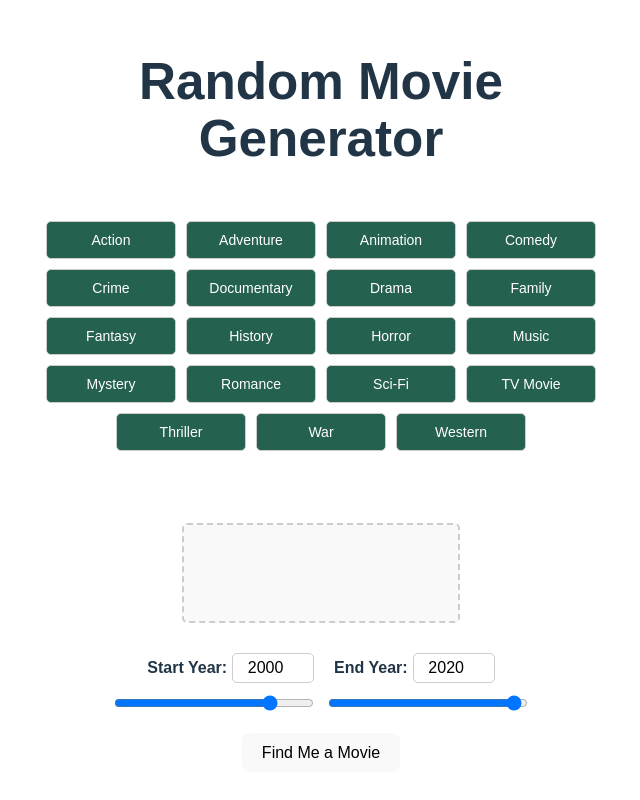
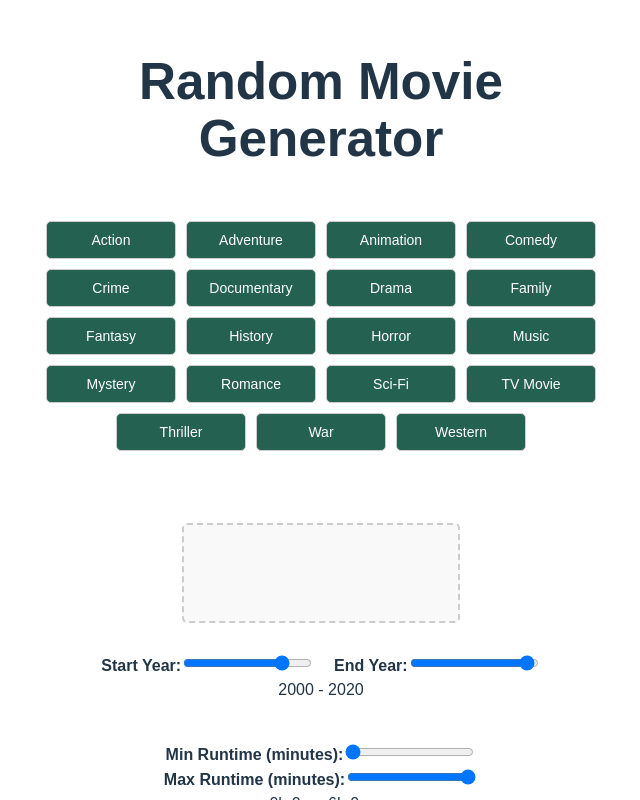
Before and after one commit to JaceG/Pick-Flick, a React (Vite) app in the folder client/: page / in a window 1280 px wide. Shown: the whole page, without its empty margins (319-959 px from the left). Built offline with nearby package versions, Linux system fonts and the light colour scheme.

Commit message:
added filters for runtime, language, and updated data pulled from the API and displayed on the movie display card

```diff
--- a/client/src/App.css
+++ b/client/src/App.css
@@ -182,34 +182,143 @@ body,
 
 /* Year Range Container */
 .year-range-container {
-  margin: 20px 0;
-  text-align: center;
+  margin: 20px 0; /* Add vertical margin */
+  text-align: center; /* Center align */
 }
 
 .year-range-container label {
-  font-size: 16px;
-  font-weight: bold;
-  margin: 0 10px;
+  font-size: 16px; /* Set font size */
+  font-weight: bold; /* Bold label text */
+  margin: 0 10px; /* Add horizontal margin */
 }
 
+/* Slider container */
 .slider-container {
-  display: flex;
-  justify-content: center;
-  align-items: center;
-  gap: 10px;
-  margin-top: 10px;
+  display: flex; /* Use flexbox layout */
+  justify-content: center; /* Center content horizontally */
+  align-items: center; /* Center content vertically */
+  gap: 10px; /* Space between elements */
+  margin-top: 10px; /* Add top margin */
 }
 
+/* Slider styles */
 .slider {
-  width: 200px;
+  width: 200px; /* Set width */
 }
 
+/* Number input styles */
 input[type="number"] {
-  width: 70px;
-  text-align: center;
-  margin-left: 5px;
-  padding: 5px;
-  font-size: 16px;
-  border: 1px solid #ccc;
-  border-radius: 5px;
+  width: 70px; /* Set width */
+  text-align: center; /* Center text inside input */
+  margin-left: 5px; /* Add left margin */
+  padding: 5px; /* Add padding */
+  font-size: 16px; /* Set font size */
+  border: 1px solid #ccc; /* Border styling */
+  border-radius: 5px; /* Rounded corners */
 }
+
+/* Runtime Range Container */
+.runtime-range-container {
+  margin: 20px 0; /* Add vertical margin */
+  text-align: center; /* Center align */
+}
+
+.runtime-range-container label {
+  font-size: 16px; /* Set font size */
+  font-weight: bold; /* Bold label text */
+  margin: 0 10px; /* Add horizontal margin */
+  display: inline-block; /* Inline-block for proper alignment */
+}
+
+/* Number input styles for runtime range */
+.runtime-range-container input[type="number"] {
+  width: 100px; /* Set input width */
+  text-align: center; /* Center text inside input */
+  margin-left: 5px; /* Add left margin */
+  padding: 5px; /* Add padding */
+  font-size: 14px; /* Set font size */
+  border: 1px solid #ccc; /* Border styling */
+  border-radius: 5px; /* Rounded corners */
+}
+
+/* Focus styles for number input */
+.runtime-range-container input[type="number"]:focus {
+  outline: none; /* Remove default outline */
+  border-color: #2563eb; /* Highlight border on focus */
+}
+
+/* Remove number input arrows */
+.runtime-range-container input[type="number"]::-webkit-inner-spin-button,
+.runtime-range-container input[type="number"]::-webkit-outer-spin-button {
+  -webkit-appearance: none; /* Remove number input arrows */
+  margin: 0; /* Remove margin */
+}
+
+/* Language Selector Container */
+.language-selector-container {
+  margin: 20px 0; /* Add vertical margin */
+  text-align: center; /* Center align */
+}
+
+.language-selector-container label {
+  font-size: 16px; /* Set font size */
+  font-weight: bold; /* Bold label text */
+  margin-right: 10px; /* Add space between label and dropdown */
+}
+
+/* Dropdown styles */
+.language-selector-container select {
+  padding: 5px; /* Add padding inside dropdown */
+  font-size: 14px; /* Set font size */
+  color: black; /* Set text color */
+  border: 1px solid #ccc; /* Border styling */
+  border-radius: 5px; /* Rounded corners */
+  background-color: #fff; /* White background */
+  cursor: pointer; /* Pointer cursor */
+}
+
+/* Focus styles for dropdown */
+.language-selector-container select:focus {
+  outline: none; /* Remove default outline */
+  border-color: #2563eb; /* Highlight border on focus */
+}
+
+/* Find Movie Button */
+.find-movie-button {
+  background-color: #256150; /* Green background */
+  color: white; /* White text color */
+  border: 1px solid #ccc; /* Neutral border */
+  padding: 10px 20px; /* Adjust padding */
+  font-size: 16px; /* Set font size */
+  cursor: pointer; /* Pointer cursor on hover */
+  border-radius: 5px; /* Rounded corners */
+  transition: background-color 0.3s ease, color 0.3s ease; /* Smooth transitions */
+}
+
+/* Hover effect for Find Movie Button */
+.find-movie-button:hover {
+  background-color: #1e4e3e; /* Darker green on hover */
+}
+
+/* Disabled state for Find Movie Button */
+.find-movie-button:disabled {
+  background-color: #ddd; /* Disabled button color */
+  cursor: not-allowed; /* Change cursor for disabled state */
+}
+
+/* Movie cast, directors, and producers styles */
+.movie-cast,
+.movie-directors,
+.movie-producers {
+  margin: 5px 0; /* Add vertical margin */
+  font-size: 14px; /* Set font size */
+  color: #555; /* Set text color */
+  text-align: center; /* Center align text */
+}
+
+.movie-cast strong,
+.movie-directors strong,
+.movie-producers strong {
+  color: #333; /* Stronger emphasis for labels */
+  font-weight: bold;
+}
--- a/client/src/App.tsx
+++ b/client/src/App.tsx
@@ -9,15 +9,20 @@ const App: React.FC = () => {
     releaseYear: string;
     synopsis: string;
     poster: string;
+    runtime: number; // Runtime in minutes
+    cast: string[]; // Top 5 actors
+    directors: string[]; // List of directors
+    producers: string[]; // List of producers
   } | null>(null);
 
   const [loading, setLoading] = useState(false);
-  const [error, setError] = useState<string | null>(null); // Track errors
+  const [error, setError] = useState<string | null>(null);
 
   const [selectedGenres, setSelectedGenres] = useState<string[]>([]);
-  const [yearRange, setYearRange] = useState<[number, number]>([2000, 2020]); // Default year range
+  const [yearRange, setYearRange] = useState<[number, number]>([2000, 2020]);
+  const [runtimeRange, setRuntimeRange] = useState<[number, number]>([0, 360]); // Default runtime in minutes
+  const [selectedLanguage, setSelectedLanguage] = useState<string>("en"); // Default to English
 
-  // Genre options
   const genreOptions = [
     { id: "28", name: "Action" },
     { id: "12", name: "Adventure" },
@@ -40,6 +45,19 @@ const App: React.FC = () => {
     { id: "37", name: "Western" },
   ];
 
+  const languageOptions = [
+    { code: "en", name: "English" },
+    { code: "es", name: "Spanish" },
+    { code: "zh", name: "Chinese" },
+    { code: "fr", name: "French" },
+    { code: "de", name: "German" },
+    { code: "hi", name: "Hindi" },
+    { code: "ar", name: "Arabic" },
+    { code: "ru", name: "Russian" },
+    { code: "pt", name: "Portuguese" },
+    { code: "ja", name: "Japanese" },
+  ];
+
   const fetchRandomMovie = async () => {
     setLoading(true);
     setError(null);
@@ -47,46 +65,32 @@ const App: React.FC = () => {
     try {
       const response = await axios.get("http://localhost:3001/api/movies/random", {
         params: {
-          genre: selectedGenres.join(","), // Join genres with commas
-          startYear: yearRange[0], // Correctly pass startYear
-          endYear: yearRange[1],   // Correctly pass endYear
+          genre: selectedGenres.join(","),
+          startYear: yearRange[0],
+          endYear: yearRange[1],
+          minRuntime: runtimeRange[0],
+          maxRuntime: runtimeRange[1],
+          language: selectedLanguage,
         },
       });
       setMovie(response.data);
     } catch (err) {
-      setError("Failed to fetch a random movie. Please try again."); // Set error message
+      setError("Failed to fetch a random movie. Please try again.");
     } finally {
       setLoading(false);
     }
   };
 
-  const handleDragStart = (e: React.DragEvent<HTMLButtonElement>, genreId: string) => {
-    e.dataTransfer.setData("text/plain", genreId);
-  };
-
-  const handleDragOver = (e: React.DragEvent<HTMLDivElement>) => {
-    e.preventDefault(); // Allow drop
-  };
-
-  const handleDrop = (e: React.DragEvent<HTMLDivElement>) => {
-    const genreId = e.dataTransfer.getData("text/plain");
-    if (!selectedGenres.includes(genreId) && selectedGenres.length < 3) {
-      setSelectedGenres((prev) => [...prev, genreId]);
-    } else if (selectedGenres.length >= 3) {
-      alert("You can only select up to 3 genres.");
-    }
-    e.dataTransfer.clearData();
-  };
-
-  const removeGenre = (genreId: string) => {
-    setSelectedGenres((prev) => prev.filter((id) => id !== genreId));
-  };
-
-  const handleRangeChange = (e: React.ChangeEvent<HTMLInputElement>, index: number) => {
-    const newRange = [...yearRange];
+  const handleRangeChange = (
+    e: React.ChangeEvent<HTMLInputElement>,
+    range: [number, number],
+    setRange: React.Dispatch<React.SetStateAction<[number, number]>>,
+    index: number
+  ) => {
+    const newRange = [...range];
     newRange[index] = parseInt(e.target.value, 10);
     if (newRange[0] <= newRange[1]) {
-      setYearRange([newRange[0], newRange[1]]);
+      setRange([newRange[0], newRange[1]]);
     }
   };
 
@@ -101,7 +105,7 @@ const App: React.FC = () => {
             key={option.id}
             className="genre-button"
             draggable
-            onDragStart={(e) => handleDragStart(e, option.id)}
+            onDragStart={(e) => e.dataTransfer.setData("text/plain", option.id)}
           >
             {option.name}
           </button>
@@ -113,8 +117,13 @@ const App: React.FC = () => {
         <h2 className="selected-genres-header">Drag And Drop To Select Genres</h2>
         <div
           className="selected-genres-container"
-          onDragOver={handleDragOver}
-          onDrop={handleDrop}
+          onDragOver={(e) => e.preventDefault()}
+          onDrop={(e) => {
+            const genreId = e.dataTransfer.getData("text/plain");
+            if (!selectedGenres.includes(genreId) && selectedGenres.length < 3) {
+              setSelectedGenres((prev) => [...prev, genreId]);
+            }
+          }}
         >
           {selectedGenres.map((genreId) => {
             const genreName = genreOptions.find((g) => g.id === genreId)?.name || "Unknown";
@@ -123,7 +132,9 @@ const App: React.FC = () => {
                 {genreName}
                 <button
                   type="button"
-                  onClick={() => removeGenre(genreId)}
+                  onClick={() =>
+                    setSelectedGenres((prev) => prev.filter((id) => id !== genreId))
+                  }
                   className="remove-genre-button"
                 >
                   &times;
@@ -134,56 +145,92 @@ const App: React.FC = () => {
         </div>
       </div>
 
-      {/* Year Range Selector */}
+      {/* Year Range Slider */}
       <div className="year-range-container">
         <label>
           Start Year:
           <input
-            type="number"
+            type="range"
             min="1900"
             max="2024"
             value={yearRange[0]}
-            onChange={(e) => handleRangeChange(e, 0)}
+            onChange={(e) => handleRangeChange(e, yearRange, setYearRange, 0)}
           />
         </label>
         <label>
           End Year:
           <input
-            type="number"
-            min="1900"
-            max="2024"
-            value={yearRange[1]}
-            onChange={(e) => handleRangeChange(e, 1)}
-          />
-        </label>
-        <div className="slider-container">
-          <input
-            type="range"
-            min="1900"
-            max="2024"
-            value={yearRange[0]}
-            onChange={(e) => handleRangeChange(e, 0)}
-            className="slider"
-          />
-          <input
             type="range"
             min="1900"
             max="2024"
             value={yearRange[1]}
-            onChange={(e) => handleRangeChange(e, 1)}
-            className="slider"
+            onChange={(e) => handleRangeChange(e, yearRange, setYearRange, 1)}
           />
+        </label>
+        <div>
+          {yearRange[0]} - {yearRange[1]}
         </div>
+      </div>
+
+      {/* Runtime Range Slider */}
+      <div className="runtime-range-container">
+        <label>
+          Min Runtime (minutes):
+          <input
+            type="range"
+            min="0"
+            max="360"
+            step="10"
+            value={runtimeRange[0]}
+            onChange={(e) => handleRangeChange(e, runtimeRange, setRuntimeRange, 0)}
+          />
+        </label>
+        <label>
+          Max Runtime (minutes):
+          <input
+            type="range"
+            min="0"
+            max="360"
+            step="10"
+            value={runtimeRange[1]}
+            onChange={(e) => handleRangeChange(e, runtimeRange, setRuntimeRange, 1)}
+          />
+        </label>
+        <div>
+          {Math.floor(runtimeRange[0] / 60)}h {runtimeRange[0] % 60}m -{" "}
+          {Math.floor(runtimeRange[1] / 60)}h {runtimeRange[1] % 60}m
+        </div>
+      </div>
+
+      {/* Language Selector */}
+      <div className="language-selector-container">
+        <label>
+          Preferred Language:
+          <select
+            value={selectedLanguage}
+            onChange={(e) => setSelectedLanguage(e.target.value)}
+          >
+            {languageOptions.map((lang) => (
+              <option key={lang.code} value={lang.code}>
+                {lang.name}
+              </option>
+            ))}
+          </select>
+        </label>
       </div>
 
       {/* Find Movie Button */}
       <button
         type="button"
+        className="find-movie-button"
         onClick={fetchRandomMovie}
         disabled={loading}
       >
         {loading ? "Loading..." : "Find Me a Movie"}
       </button>
+
+      {/* Spinner */}
+      {loading && <div className="spinner"></div>}
 
       {/* Error Message */}
       {error && <div className="error-message">{error}</div>}
@@ -195,6 +242,22 @@ const App: React.FC = () => {
           <div className="movie-title">{movie.title}</div>
           <div className="movie-genres">{movie.genres.join(", ")}</div>
           <div className="movie-release">Release Year: {movie.releaseYear}</div>
+          {movie.runtime ? (
+            <div className="movie-runtime">
+              Runtime: {Math.floor(movie.runtime / 60)}h {movie.runtime % 60}m
+            </div>
+          ) : (
+            <div className="movie-runtime">Runtime: Not Available</div>
+          )}
+          <div className="movie-cast">
+            <strong>Cast:</strong> {movie.cast.join(", ")}
+          </div>
+          <div className="movie-directors">
+            <strong>Director(s):</strong> {movie.directors.join(", ")}
+          </div>
+          <div className="movie-producers">
+            <strong>Producer(s):</strong> {movie.producers.join(", ")}
+          </div>
           <div className="movie-synopsis">{movie.synopsis}</div>
         </div>
       )}
```
Also changed, not shown: 1 other file (tests, documents, lock files or other folders).
